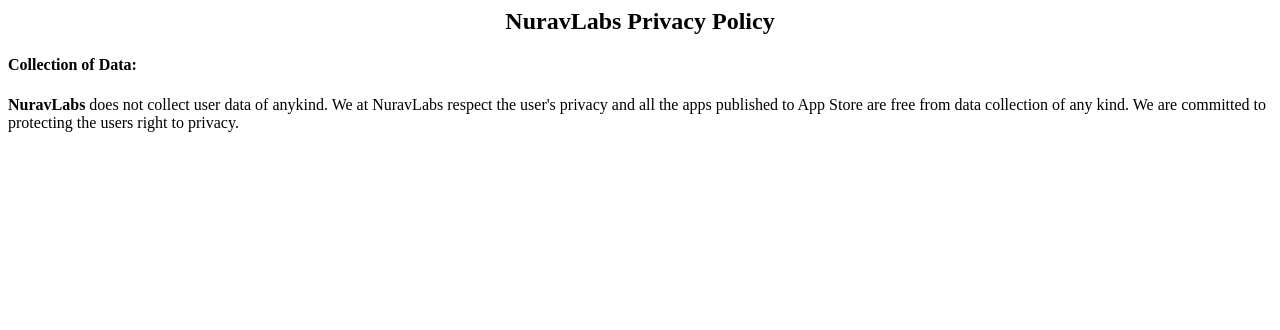
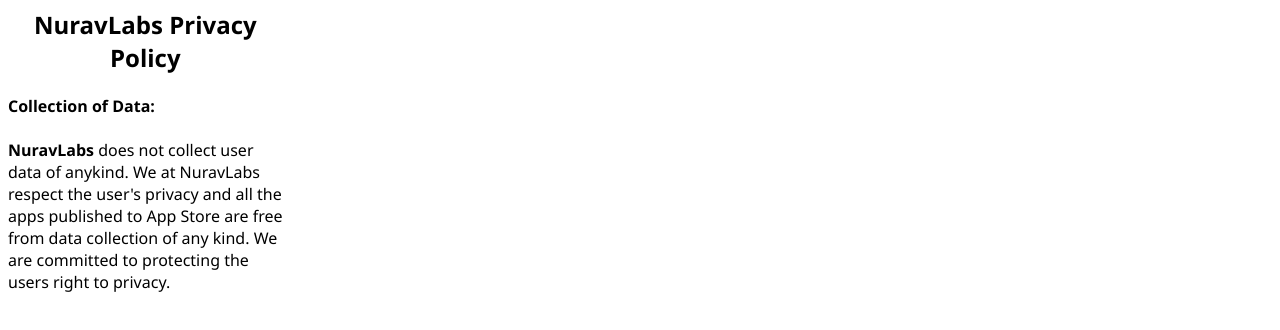
Before and after one commit to nuravplay/NuravLabsPrivacyPolicy, a plain HTML site: page index.html in a window 1280 px wide. Drawn offline with Linux system fonts and the light colour scheme.

Commit message:
Update index.html

```diff
--- a/index.html
+++ b/index.html
@@ -1,6 +1,7 @@
 <html>
   <head>
     <style>
+      body{max-width: 30ch; font-family: 'Segoe UI', Arial, sans-serif}
       h2{text-align:center; width:100%}
     </style>
   </head>
```
